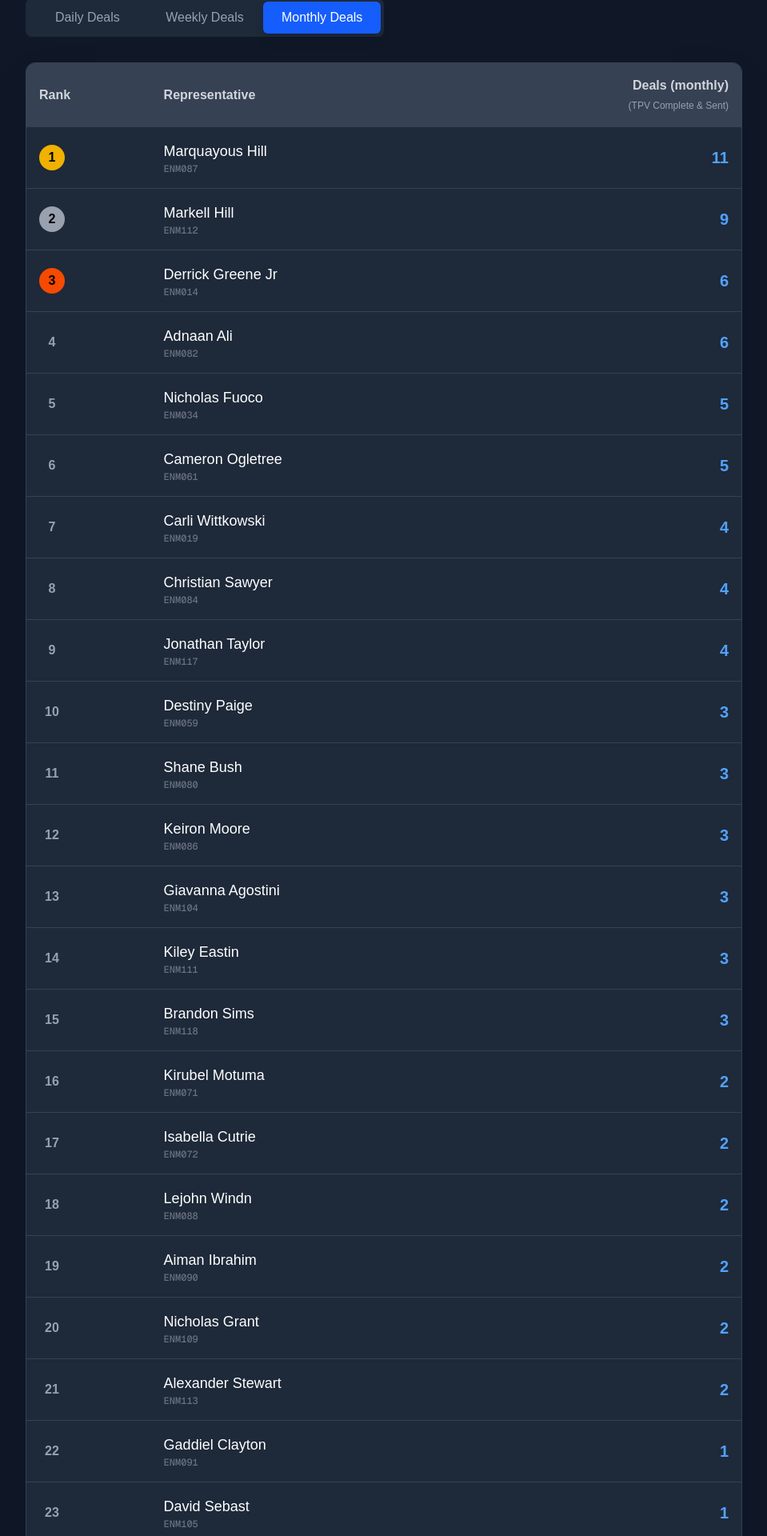
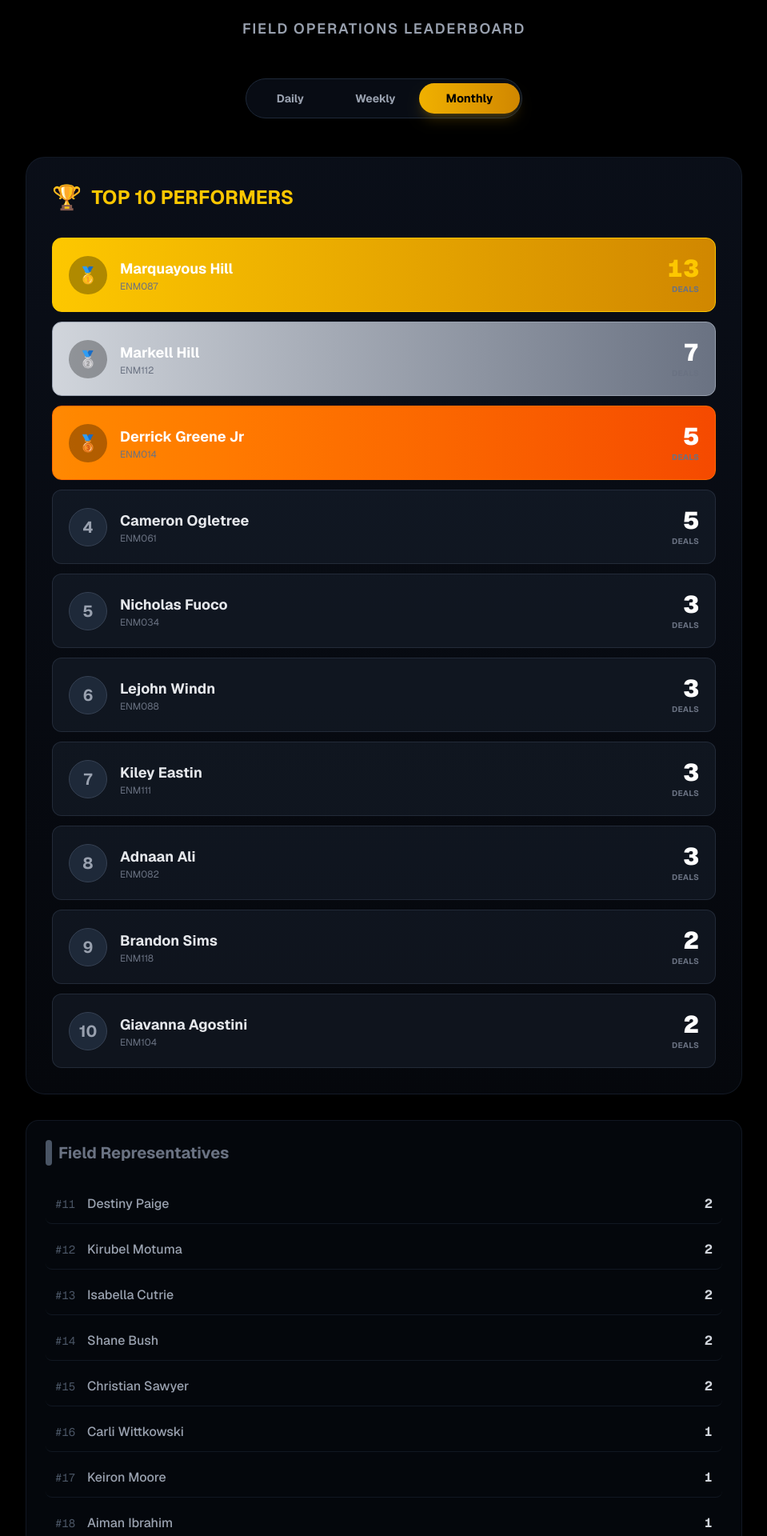
Before and after one commit to omaramin1/leaderboard, a Next.js app: page /leaderboard in a window 1280 px wide. Shown: the part 155-2075 px from the top of the page at 80% size, without its empty margins (160-1119 px from the left). Built offline with nearby package versions, Linux system fonts and the light colour scheme.

Commit message:
feat: redesign leaderboard with TOP 10 emphasis and live data
- Updated data.json with live Viper portal data (20 reps)
- Redesigned UI to show TOP 10 prominently with medal emojis
- Top 3 get gold/silver/bronze gradient styling
- Auto-updates date in footer

```diff
--- a/app/leaderboard/data.json
+++ b/app/leaderboard/data.json
@@ -1,31 +1,24 @@
 [
+    {
+        "id": "ENM087",
+        "name": "Marquayous Hill",
+        "daily": 0,
+        "weekly": 4,
+        "monthly": 13
+    },
+    {
+        "id": "ENM112",
+        "name": "Markell Hill",
+        "daily": 0,
+        "weekly": 2,
+        "monthly": 7
+    },
     {
         "id": "ENM014",
         "name": "Derrick Greene Jr",
         "daily": 0,
         "weekly": 2,
-        "monthly": 6
-    },
-    {
-        "id": "ENM019",
-        "name": "Carli Wittkowski",
-        "daily": 0,
-        "weekly": 1,
-        "monthly": 4
-    },
-    {
-        "id": "ENM034",
-        "name": "Nicholas Fuoco",
-        "daily": 0,
-        "weekly": 2,
         "monthly": 5
-    },
-    {
-        "id": "ENM059",
-        "name": "Destiny Paige",
-        "daily": 0,
-        "weekly": 1,
-        "monthly": 3
     },
     {
         "id": "ENM061",
@@ -35,18 +28,53 @@
         "monthly": 5
     },
     {
-        "id": "ENM068",
-        "name": "Logan Wilcox",
+        "id": "ENM034",
+        "name": "Nicholas Fuoco",
         "daily": 0,
-        "weekly": 0,
-        "monthly": 0
+        "weekly": 1,
+        "monthly": 3
     },
     {
-        "id": "ENM070",
-        "name": "Tommy DeSocio",
+        "id": "ENM088",
+        "name": "Lejohn Windn",
         "daily": 0,
-        "weekly": 0,
-        "monthly": 0
+        "weekly": 1,
+        "monthly": 3
+    },
+    {
+        "id": "ENM111",
+        "name": "Kiley Eastin",
+        "daily": 0,
+        "weekly": 1,
+        "monthly": 3
+    },
+    {
+        "id": "ENM082",
+        "name": "Adnaan Ali",
+        "daily": 0,
+        "weekly": 1,
+        "monthly": 3
+    },
+    {
+        "id": "ENM118",
+        "name": "Brandon Sims",
+        "daily": 0,
+        "weekly": 1,
+        "monthly": 2
+    },
+    {
+        "id": "ENM104",
+        "name": "Giavanna Agostini",
+        "daily": 0,
+        "weekly": 1,
+        "monthly": 2
+    },
+    {
+        "id": "ENM059",
+        "name": "Destiny Paige",
+        "daily": 0,
+        "weekly": 1,
+        "monthly": 2
     },
     {
         "id": "ENM071",
@@ -63,95 +91,39 @@
         "monthly": 2
     },
     {
-        "id": "ENM075",
-        "name": "Jacob Berube",
-        "daily": 0,
-        "weekly": 0,
-        "monthly": 0
-    },
-    {
         "id": "ENM080",
         "name": "Shane Bush",
         "daily": 0,
         "weekly": 1,
-        "monthly": 3
-    },
-    {
-        "id": "ENM082",
-        "name": "Adnaan Ali",
-        "daily": 0,
-        "weekly": 2,
-        "monthly": 6
+        "monthly": 2
     },
     {
         "id": "ENM084",
         "name": "Christian Sawyer",
         "daily": 0,
         "weekly": 1,
-        "monthly": 4
+        "monthly": 2
+    },
+    {
+        "id": "ENM019",
+        "name": "Carli Wittkowski",
+        "daily": 0,
+        "weekly": 0,
+        "monthly": 1
     },
     {
         "id": "ENM086",
         "name": "Keiron Moore",
         "daily": 0,
-        "weekly": 1,
-        "monthly": 3
-    },
-    {
-        "id": "ENM087",
-        "name": "Marquayous Hill",
-        "daily": 0,
-        "weekly": 4,
-        "monthly": 11
-    },
-    {
-        "id": "ENM088",
-        "name": "Lejohn Windn",
-        "daily": 0,
-        "weekly": 1,
-        "monthly": 2
-    },
-    {
-        "id": "ENM089",
-        "name": "Michael Scotford",
-        "daily": 0,
         "weekly": 0,
-        "monthly": 0
+        "monthly": 1
     },
     {
         "id": "ENM090",
         "name": "Aiman Ibrahim",
         "daily": 0,
-        "weekly": 1,
-        "monthly": 2
-    },
-    {
-        "id": "ENM091",
-        "name": "Gaddiel Clayton",
-        "daily": 0,
         "weekly": 0,
         "monthly": 1
-    },
-    {
-        "id": "ENM104",
-        "name": "Giavanna Agostini",
-        "daily": 0,
-        "weekly": 1,
-        "monthly": 3
-    },
-    {
-        "id": "ENM105",
-        "name": "David Sebast",
-        "daily": 0,
-        "weekly": 0,
-        "monthly": 1
-    },
-    {
-        "id": "ENM109",
-        "name": "Nicholas Grant",
-        "daily": 0,
-        "weekly": 1,
-        "monthly": 2
     },
     {
         "id": "ENM110",
@@ -161,38 +133,10 @@
         "monthly": 1
     },
     {
-        "id": "ENM111",
-        "name": "Kiley Eastin",
-        "daily": 0,
-        "weekly": 1,
-        "monthly": 3
-    },
-    {
-        "id": "ENM112",
-        "name": "Markell Hill",
-        "daily": 0,
-        "weekly": 3,
-        "monthly": 9
-    },
-    {
-        "id": "ENM113",
-        "name": "Alexander Stewart",
-        "daily": 0,
-        "weekly": 1,
-        "monthly": 2
-    },
-    {
         "id": "ENM117",
         "name": "Jonathan Taylor",
         "daily": 0,
-        "weekly": 1,
-        "monthly": 4
-    },
-    {
-        "id": "ENM118",
-        "name": "Brandon Sims",
-        "daily": 0,
-        "weekly": 1,
-        "monthly": 3
+        "weekly": 0,
+        "monthly": 1
     }
 ]
--- a/app/leaderboard/page.tsx
+++ b/app/leaderboard/page.tsx
@@ -12,74 +12,124 @@ export default function LeaderboardPage() {
         .sort((a, b) => b[timeFrame] - a[timeFrame])
         .map((rep, index) => ({ ...rep, rank: index + 1 }));
 
+    const top10 = sortedData.slice(0, 10);
+    const rest = sortedData.slice(10);
+
+    // Get medal colors for top 3
+    const getMedalColor = (rank: number) => {
+        switch (rank) {
+            case 1: return 'from-yellow-400 to-yellow-600 border-yellow-400';
+            case 2: return 'from-gray-300 to-gray-500 border-gray-400';
+            case 3: return 'from-orange-400 to-orange-600 border-orange-500';
+            default: return 'from-blue-500 to-blue-700 border-blue-500';
+        }
+    };
+
+    const getRankBadge = (rank: number) => {
+        switch (rank) {
+            case 1: return '🥇';
+            case 2: return '🥈';
+            case 3: return '🥉';
+            default: return rank.toString();
+        }
+    };
+
     return (
-        <div className="min-h-screen bg-gray-900 text-white p-6">
+        <div className="min-h-screen bg-black text-white p-4 md:p-8 font-sans selection:bg-gold selection:text-black">
             <div className="max-w-4xl mx-auto">
-                <h1 className="text-4xl font-bold mb-8 text-center bg-clip-text text-transparent bg-gradient-to-r from-blue-400 to-purple-500">
-                    Field Rep Leaderboard
+                <header className="mb-12 text-center">
+                    <h1 className="text-5xl md:text-7xl font-extrabold mb-4 tracking-tight bg-clip-text text-transparent bg-gradient-to-b from-yellow-200 via-yellow-400 to-yellow-600 drop-shadow-sm">
+                        ELITE SALES
                     </h1>
+                    <p className="text-gray-400 text-lg uppercase tracking-widest font-semibold">Field Operations Leaderboard</p>
+                </header>
 
                 {/* Tabs */}
-                <div className="flex justify-center mb-8 bg-gray-800 p-1 rounded-lg inline-flex mx-auto w-full max-w-md">
+                <div className="flex justify-center mb-12">
+                    <div className="bg-gray-900/50 p-1.5 rounded-full inline-flex border border-gray-800 backdrop-blur-xl">
                         {(['daily', 'weekly', 'monthly'] as const).map((t) => (
                             <button
                                 key={t}
                                 onClick={() => setTimeFrame(t)}
-                            className={`flex-1 py-2 px-4 rounded-md capitalize font-medium transition-all duration-200 ${timeFrame === t
-                                    ? 'bg-blue-600 text-white shadow-lg'
-                                    : 'text-gray-400 hover:text-white hover:bg-gray-700'
+                                className={`py-2 px-8 rounded-full capitalize font-bold text-sm transition-all duration-300 ${timeFrame === t
+                                    ? 'bg-gradient-to-r from-yellow-500 to-yellow-600 text-black shadow-lg shadow-yellow-500/20 scale-105'
+                                    : 'text-gray-400 hover:text-white hover:bg-white/5'
                                     }`}
                             >
-                            {t} Deals
+                                {t}
                             </button>
                         ))}
                     </div>
+                </div>
 
-                <div className="bg-gray-800 rounded-xl shadow-2xl overflow-hidden border border-gray-700">
-                    <div className="overflow-x-auto">
-                        <table className="w-full text-left">
-                            <thead>
-                                <tr className="bg-gray-700">
-                                    <th className="p-4 font-semibold text-gray-300">Rank</th>
-                                    <th className="p-4 font-semibold text-gray-300">Representative</th>
-                                    <th className="p-4 font-semibold text-gray-300 text-right">
-                                        Deals ({timeFrame})<br />
-                                        <span className="text-xs text-gray-400 font-normal">(TPV Complete & Sent)</span>
-                                    </th>
-                                </tr>
-                            </thead>
-                            <tbody>
-                                {sortedData.map((rep) => (
-                                    <tr
+                {/* TOP 10 LEADERBOARD */}
+                <div className="bg-gradient-to-b from-gray-900/60 to-gray-900/30 rounded-3xl p-6 md:p-8 border border-gray-800/50 backdrop-blur-sm mb-8">
+                    <h2 className="text-2xl font-bold mb-8 flex items-center gap-3 text-yellow-400">
+                        <span className="text-3xl">🏆</span>
+                        TOP 10 PERFORMERS
+                    </h2>
+                    <div className="space-y-3">
+                        {top10.map((rep) => (
+                            <div
                                 key={rep.id}
-                                        className="border-b border-gray-700 last:border-0 hover:bg-gray-750 transition-colors duration-200"
+                                className={`flex items-center justify-between p-4 md:p-5 rounded-xl border transition-all duration-300 group
+                                    ${rep.rank <= 3
+                                        ? `bg-gradient-to-r ${getMedalColor(rep.rank)} bg-opacity-20 border-opacity-50 hover:scale-[1.02]`
+                                        : 'bg-gray-800/40 border-gray-700/50 hover:bg-gray-800/80 hover:border-blue-500/30'
+                                    }`}
                             >
-                                        <td className="p-4">
-                                            <div className={`
-                        w-8 h-8 flex items-center justify-center rounded-full font-bold
-                        ${rep.rank === 1 ? 'bg-yellow-500 text-black' :
-                                                    rep.rank === 2 ? 'bg-gray-400 text-black' :
-                                                        rep.rank === 3 ? 'bg-orange-600 text-black' : 'text-gray-400'}
-                      `}>
-                                                {rep.rank}
+                                <div className="flex items-center gap-4">
+                                    <div className={`w-12 h-12 rounded-full flex items-center justify-center font-bold text-xl
+                                        ${rep.rank <= 3
+                                            ? 'bg-black/30 text-white'
+                                            : 'bg-gray-800 text-gray-400 border border-gray-700 group-hover:text-white group-hover:border-blue-500'
+                                        }`}
+                                    >
+                                        {getRankBadge(rep.rank)}
                                     </div>
-                                        </td>
-                                        <td className="p-4 font-medium text-lg flex flex-col">
-                                            <span>{rep.name}</span>
-                                            <span className="text-xs text-gray-500 font-mono">{rep.id}</span>
-                                        </td>
-                                        <td className="p-4 text-right font-bold text-blue-400 text-xl">{rep[timeFrame]}</td>
-                                    </tr>
+                                    <div>
+                                        <div className={`font-bold text-lg ${rep.rank <= 3 ? 'text-white' : 'text-gray-200 group-hover:text-white'}`}>
+                                            {rep.name}
+                                        </div>
+                                        <div className="text-xs text-gray-500">{rep.id}</div>
+                                    </div>
+                                </div>
+                                <div className="text-right">
+                                    <div className={`text-3xl font-black tabular-nums ${rep.rank === 1 ? 'text-yellow-400' : 'text-white'}`}>
+                                        {rep[timeFrame]}
+                                    </div>
+                                    <div className="text-[10px] uppercase text-gray-500 font-bold tracking-wide">Deals</div>
+                                </div>
+                            </div>
                         ))}
-                            </tbody>
-                        </table>
                     </div>
                 </div>
 
-                <div className="mt-8 text-center text-gray-400 text-sm">
-                    Data updated from VIPR Portal. Showing {timeFrame} performance.
-                    <br />
-                    (Daily/Weekly counts currently defaulting to 0 until next synchronization cycle)
+                {/* Rest of the Field */}
+                {rest.length > 0 && (
+                    <div className="bg-gray-900/30 rounded-2xl p-6 border border-gray-800/50 backdrop-blur-sm">
+                        <h2 className="text-xl font-bold mb-6 flex items-center gap-2 text-gray-500">
+                            <span className="w-2 h-8 bg-gray-600 rounded-full"></span>
+                            Field Representatives
+                        </h2>
+                        <div className="grid grid-cols-1 gap-2">
+                            {rest.map((rep) => (
+                                <div key={rep.id} className="flex items-center justify-between p-3 rounded-lg hover:bg-white/5 transition-colors border-b border-gray-800/50 last:border-0">
+                                    <div className="flex items-center gap-4">
+                                        <div className="w-6 text-center font-mono text-gray-600 text-sm">#{rep.rank}</div>
+                                        <div className="text-gray-400 font-medium">{rep.name}</div>
+                                    </div>
+                                    <div className="text-gray-300 font-bold tabular-nums">{rep[timeFrame]}</div>
+                                </div>
+                            ))}
+                        </div>
+                    </div>
+                )}
+
+                <div className="mt-12 text-center border-t border-gray-900 pt-8">
+                    <p className="text-gray-600 text-xs uppercase tracking-widest">
+                        Live Data Connection &bull; Updated {new Date().toLocaleDateString()}
+                    </p>
                 </div>
             </div>
         </div>
```
Lines whose indentation alone changed are shown as unchanged.
